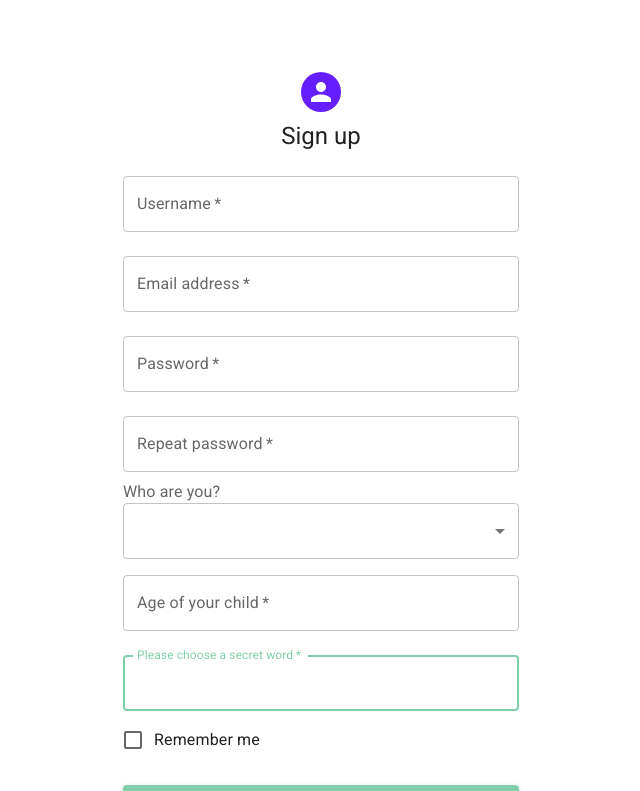
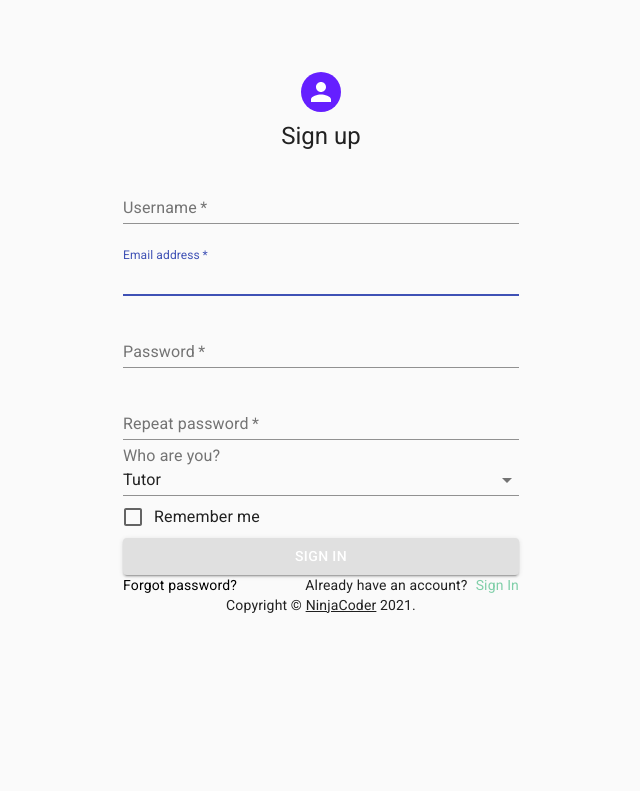
Before and after one commit to Joanneseiler/ninjacoder-client, a React (Create React App) app: page /signup in a window 1280 px wide. Shown: the top 791 px of the page, without its empty margins (319-959 px from the left). Built offline with nearby package versions, Linux system fonts and the light colour scheme.

Commit message:
connect signup be and fe, add option tutor/parent

```diff
--- a/src/App.js
+++ b/src/App.js
@@ -11,6 +11,8 @@ import LandingPage from "./components/LandingPage";
 function App() {
   let history = useHistory()
   const [user, setUser] = React.useState(null)
+  const [signInError, setSignInError] = React.useState(null)
+  const [signUpError, setSignUpError] = React.useState(null)
   const isFirstRender = useRef(true)
 
   useEffect(() => {
@@ -21,31 +23,51 @@ function App() {
     history.push('/')
   }, [user, history]);
 
+  const handleSignUp = async (event) => {
+    event.preventDefault();
+    const {username, role, email, password, repeatedPassword, kidAge, secretWord} = event.target
+    const newUser = {
+      username: username.value,
+      role: role.value,
+      email: email.value,
+      password: password.value,
+      repeatedPassword: repeatedPassword.value,
+      kidAge: kidAge.value,
+      secretWord: secretWord.value
+    }
+
+    try {
+      const response = await axios.post(`http://localhost:5005/api/signup`, newUser, {withCredentials: true})
+      setUser(response.data)
+    } catch(err) {
+      setSignUpError(err.response.data.error)
+    }
+  };
+
   const handleSignIn = async (event) => {
     event.preventDefault();
     const {role, email, password} = event.target
     const submittedUser = {role: role.value, email: email.value, password: password.value}
     try {
-      const response = await axios.post(`http://localhost:5005/api/signin`, submittedUser)
+      const response = await axios.post(`http://localhost:5005/api/signin`, submittedUser, {withCredentials: true})
       setUser(response.data)
     } catch(err) {
-      console.log(err)
+      setSignInError(err.response.data.error)
     }
   };
-
 
   return (
     <div>
       <Switch>
       {/* <NavBar /> */}
       <Route exact path={"/"} render={() => {
-    return < LandingPage/>
+      return <LandingPage/>
       }} />
       <Route path="/signin" render={(routeProps) => {
-	  return  <SignInForm onSignIn={handleSignIn} {...routeProps}  />
+      return <SignInForm error={signInError} onSignIn={handleSignIn} {...routeProps}  />
       }}/>
       <Route path="/signup" render={(routeProps) => {
-      return  <SignUpForm {...routeProps}  />
+        return <SignUpForm error={signUpError} onSignUp={handleSignUp} {...routeProps}  />
       }}/>
       <Route component={NotFound} />
       </Switch>
--- a/src/components/SignInForm.js
+++ b/src/components/SignInForm.js
@@ -89,6 +89,7 @@ function SignInForm(props) {
             id="password"
             autoComplete="current-password"
           />
+          <div style={{display: "flex", justifyContent: "center", color: "red"}}>{props.error}</div>
           <FormControlLabel
             control={<Checkbox value="remember" color="primary" />}
             label="Remember me"
--- a/src/components/SignUpForm.js
+++ b/src/components/SignUpForm.js
@@ -30,16 +30,39 @@ function Copyright(props) {
   );
 }
 
-export default function SignUpForm() {
-  const handleSubmit = (event) => {
-    event.preventDefault();
-    const data = new FormData(event.currentTarget);
-    // eslint-disable-next-line no-console
-    console.log({
-      email: data.get('email'),
-      password: data.get('password'),
-    });
-  };
+function ParentComponents(props) {
+  if (!props.isVisible) {
+    return <></>
+  }
+
+  return <>
+      <TextField
+        margin="normal"
+        required
+        fullWidth
+        id="kidAge"
+        label="Age of your child"
+        name="kidAge"
+        autoFocus
+      />
+        <TextField
+        margin="normal"
+        required
+        fullWidth
+        id="secretWord"
+        label="Please choose a secret word"
+        name="secretWord"
+        autoFocus
+      />
+    </>
+}
+
+  function SignUpForm(props) {
+    const [role, setRole] = React.useState("tutor")
+
+    const handleSelect = (event) => {
+      setRole(event.target.value)
+    }
 
   return (
     <Container component="main" maxWidth="xs">
@@ -58,7 +81,7 @@ export default function SignUpForm() {
         <Typography component="h1" variant="h5">
           Sign up
         </Typography>
-        <Box component="form" onSubmit={handleSubmit} noValidate sx={{ mt: 1 }}>
+        <Box component="form" onSubmit={props.onSignUp} noValidate sx={{ mt: 1 }}>
         <TextField
             margin="normal"
             required
@@ -93,14 +116,12 @@ export default function SignUpForm() {
             margin="normal"
             required
             fullWidth
-            name="repeatPassword"
+            name="repeatedPassword"
             label="Repeat password"
             type="password"
-            id="repeatPassword"
+            id="repeatedPassword"
             autoComplete="current-password"
           />
-
-
           <InputLabel id="role">Who are you?</InputLabel>
             <Select
             labelid= "role"
@@ -108,33 +129,15 @@ export default function SignUpForm() {
             required
             fullWidth
             id="role"
+            value={role}
+            onChange={handleSelect}
             // label="Who are you?"
             name="role">
-           <MenuItem value="tutor">Tutor</MenuItem>
-           <MenuItem value="parent">Parent</MenuItem>
+            <MenuItem value="tutor">Tutor</MenuItem>
+            <MenuItem value="parent">Parent</MenuItem>
             </Select>
-
-
-            <TextField
-            margin="normal"
-            required
-            fullWidth
-            id="kidAge"
-            label="Age of your child"
-            name="kidAge"
-            // autoComplete="kidAge"
-            autoFocus
-          />
-           <TextField
-            margin="normal"
-            required
-            fullWidth
-            id="secretWord"
-            label="Please choose a secret word"
-            name="secretWord"
-            // autoComplete="kidAge"
-            autoFocus
-          />
+            <ParentComponents isVisible={role === "parent"}></ParentComponents>
+          <div style={{display: "flex", justifyContent: "center", color: "red"}}>{props.error}</div>
           <FormControlLabel
             control={<Checkbox value="remember" color="primary" />}
             label="Remember me"
@@ -161,3 +164,5 @@ export default function SignUpForm() {
     </Container>
   );
 }
+
+export default SignUpForm;
```
Lines whose indentation alone changed are shown as unchanged.
